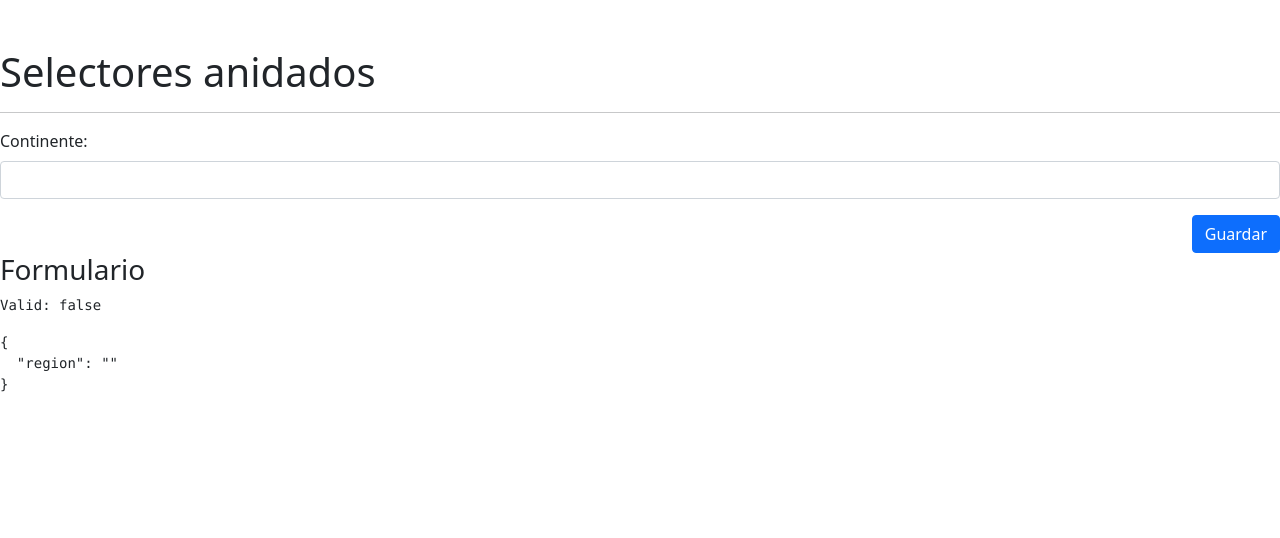
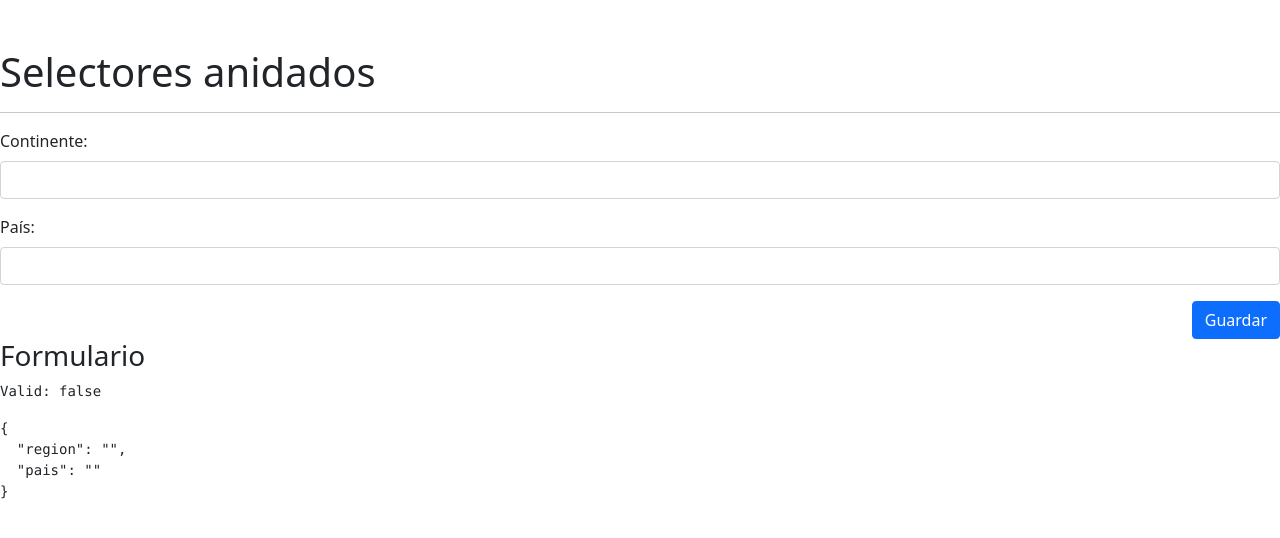
Before and after one commit to ElLuchoMan/selectores, an Angular app: page /selector in a window 1280 px wide. Shown: the top 538 px of the page. Built offline with nearby package versions, Linux system fonts and the light colour scheme.

Commit message:
Agregado selector anidado

```diff
--- a/src/app/app.module.ts
+++ b/src/app/app.module.ts
@@ -1,6 +1,6 @@
 import { NgModule } from '@angular/core';
 import { BrowserModule } from '@angular/platform-browser';
-
+import { HttpClientModule } from '@angular/common/http';
 import { AppRoutingModule } from './app-routing.module';
 import { AppComponent } from './app.component';
 import { SelectorPageComponent } from './paises/pages/selector-page/selector-page.component';
@@ -11,7 +11,8 @@ import { SelectorPageComponent } from './paises/pages/selector-page/selector-pag
   ],
   imports: [
     BrowserModule,
-    AppRoutingModule
+    AppRoutingModule,
+    HttpClientModule,
   ],
   providers: [],
   bootstrap: [AppComponent]
--- /dev/null
+++ b/src/app/paises/interfaces/paises.interface.ts
@@ -0,0 +1,4 @@
+export interface PaisSmall {
+    name: string;
+    alpha3Code: string;
+}
--- a/src/app/paises/pages/selector-page/selector-page.component.html
+++ b/src/app/paises/pages/selector-page/selector-page.component.html
@@ -4,9 +4,20 @@
     <div class="row mb-3">
         <div class="col">
             <label class="form-label">Continente: </label>
+            <!-- Selector región -->
             <select class="form-control" formControlName="region">
                 <option value=" ">--Seleccione Continente-- </option>
                 <option *ngFor="let region of regiones" [value]="region|lowercase">{{region}}</option>
+            </select>
+        </div>
+    </div>
+    <div class="row mb-3">
+        <div class="col">
+            <label class="form-label">País: </label>
+            <!-- Selector País -->
+            <select class="form-control" formControlName="pais">
+                <option value=" ">--Seleccione País-- </option>
+                <option *ngFor="let pais of paises" [value]="pais.alpha3Code">{{pais.name}}</option>
             </select>
         </div>
     </div>
--- a/src/app/paises/pages/selector-page/selector-page.component.ts
+++ b/src/app/paises/pages/selector-page/selector-page.component.ts
@@ -1,5 +1,6 @@
 import { Component, OnInit } from '@angular/core';
 import { FormBuilder, FormGroup, Validators } from '@angular/forms';
+import { PaisSmall } from '../../interfaces/paises.interface';
 import { PaisesServiceService } from '../../services/paises-service.service';
 
 
@@ -12,12 +13,22 @@ import { PaisesServiceService } from '../../services/paises-service.service';
 export class SelectorPageComponent implements OnInit {
   miFormulario: FormGroup = this.fb.group({
     region: ['', Validators.required],
+    pais: ['',Validators.required],
 
   });
   regiones: string[] = [];
+  paises: PaisSmall[] = [];
   constructor(private fb: FormBuilder, private paisesService: PaisesServiceService) { }
   ngOnInit(): void {
     this.regiones = this.paisesService.regiones;
+
+    this.miFormulario.get('region')?.valueChanges.subscribe(region => {
+      console.log(region);
+      this.paisesService.gePaisesPortRegion(region).subscribe(paises => {
+        this.paises = paises;
+        console.log(this.paises);
+      })
+    })
   }
   guardar() {
     console.log(this.miFormulario);
--- a/src/app/paises/services/paises-service.service.ts
+++ b/src/app/paises/services/paises-service.service.ts
@@ -1,14 +1,20 @@
+import { HttpClient } from '@angular/common/http';
 import { Injectable } from '@angular/core';
+import { Observable } from 'rxjs';
+import { PaisSmall } from '../interfaces/paises.interface';
 
 @Injectable({
   providedIn: 'root'
 })
 export class PaisesServiceService {
-
+  private baseUrl: string = 'https://restcountries.eu/rest/v2'
   private _regiones: string[] = ['Africa', 'Americas', 'Asia', 'Europe', 'Oceania'];
   get regiones(): string[] {
     return [...this._regiones];
   }
-  constructor() { }
-
+  constructor(private http: HttpClient) { }
+  gePaisesPortRegion(region: string): Observable<PaisSmall[]> {
+    const url: string = `${this.baseUrl}/region/${region}?fields=alpha3Code;name`
+    return this.http.get<PaisSmall[]>(url);
+  }
 }
```
